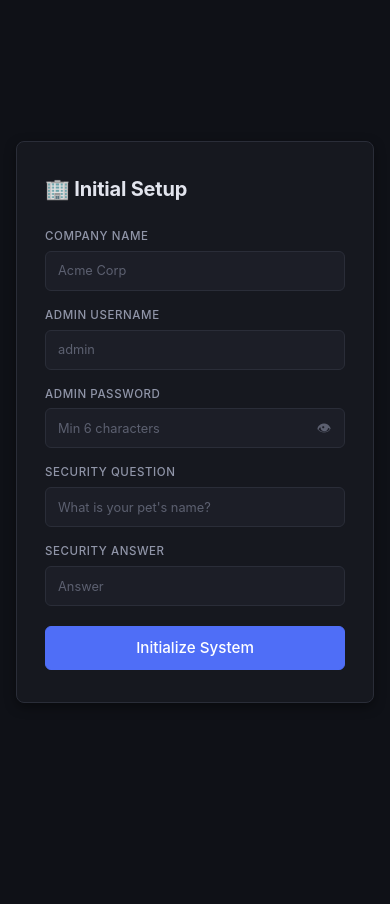
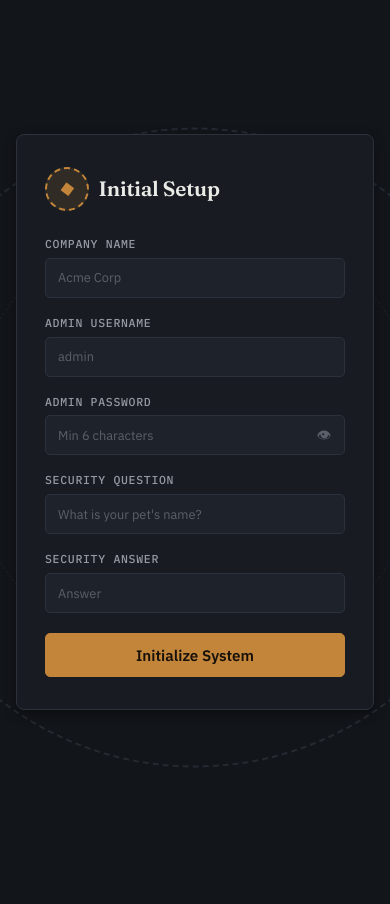
Before and after one commit to jacky1473/my-staff, a Flask app: page /setup in a window 390 px wide. Run offline with Flask 3, Linux system fonts and the light colour scheme; data that the repository does not hold is empty.

Commit message:
Redesign: "Ledger" corporate visual identity across the app
Full retheme of static/app.css (all component classes/selectors kept
identical, so no template markup changes were needed beyond the brand
mark) plus a small brand-mark swap in 12 templates and base.html.

Concept: the app is fundamentally about timestamps (punches, shifts,
PINs), so the identity is grounded in a punch-clock/ledger metaphor
rather than a generic dark-SaaS look:
- Palette: warm ink-charcoal ground (not cold blue-gray), brass/copper
  accent (#c2853a) standing in for the old generic blue, desaturated
  ledger-green/amber/brick-red status colors, warm off-white text.
  Light mode gets a matching warm "ledger paper" cream instead of pure
  white.
- Type: three-role system — Fraunces (slab-serif) for the wordmark and
  page titles, IBM Plex Sans for body/UI, IBM Plex Mono for every
  timestamp, stat number, table header, and form label (tabular nums
  throughout) so the "data is time-stamped" idea is reinforced
  everywhere, not just on the clock widget.
- Signature element: a dashed-circle "ink stamp" badge (.brand-mark)
  used as the wordmark icon in the topbar/auth pages, echoed as a
  large faint watermark ring behind the login/setup card.

Verified by running the app locally end-to-end (setup -> login -> PIN
-> admin dashboard) and screenshotting desktop + mobile viewports;
no template logic changed, only markup for the brand mark swap.

```diff
--- a/static/app.css
+++ b/static/app.css
@@ -1,42 +1,48 @@
 /* ============================================================
-   STAFF PORTAL — Professional Corporate UI v3
-   Clean • Minimal • Enterprise-grade
+   STAFF PORTAL — "LEDGER" Corporate Identity v4
+   A workforce-ops console built around the one thing every page
+   here is actually about: the timestamp. Brass punch-clock accent,
+   ink-charcoal ground, stamped badge as the signature mark, and a
+   three-role type system (slab display / grotesk body / mono data).
    ============================================================ */
+
+@import url('https://fonts.googleapis.com/css2?family=Fraunces:opsz,wght@9..144,500;9..144,600;9..144,700&family=IBM+Plex+Sans:wght@400;500;600;700&family=IBM+Plex+Mono:wght@400;500;600&display=swap');
 
 /* 1. RESET */
 *, *::before, *::after { box-sizing: border-box; margin: 0; padding: 0; }
 
-/* 2. DESIGN TOKENS — Muted, professional palette */
+/* 2. DESIGN TOKENS */
 :root {
-  --bg-base:       #0f1117;
-  --bg-surface:    #16181f;
-  --bg-elevated:   #1c1e27;
-  --bg-hover:      #22242e;
-  --border:        #2a2d38;
-  --border-light:  #323544;
+  --bg-base:       #12151a;
+  --bg-surface:    #181c22;
+  --bg-elevated:   #1e232b;
+  --bg-hover:      #262c35;
+  --border:        #2b323c;
+  --border-light:  #363e4a;
 
-  --text-primary:  #e2e4ed;
-  --text-secondary:#9095a8;
-  --text-muted:    #5c6070;
+  --text-primary:  #e9ebe6;
+  --text-secondary:#9599a3;
+  --text-muted:    #5b606c;
 
-  --accent:        #4f6ef7;
-  --accent-hover:  #3d5ce8;
-  --accent-dim:    rgba(79,110,247,.12);
+  --accent:        #c2853a;
+  --accent-hover:  #a86f2c;
+  --accent-dim:    rgba(194,133,58,.14);
 
-  --green:         #34a853;
-  --green-dim:     rgba(52,168,83,.12);
-  --amber:         #f5a623;
-  --amber-dim:     rgba(245,166,35,.12);
-  --red:           #e53e3e;
-  --red-dim:       rgba(229,62,62,.12);
-  --gray-dim:      rgba(144,149,168,.1);
+  --green:         #5f9e6c;
+  --green-dim:     rgba(95,158,108,.14);
+  --amber:         #dba53f;
+  --amber-dim:     rgba(219,165,63,.14);
+  --red:           #c85c4e;
+  --red-dim:       rgba(200,92,78,.14);
+  --gray-dim:      rgba(149,153,163,.1);
 
-  --radius-sm:     4px;
-  --radius-md:     6px;
+  --radius-sm:     3px;
+  --radius-md:     5px;
   --radius-lg:     8px;
 
-  --font:          -apple-system, BlinkMacSystemFont, 'Segoe UI', 'Inter', Roboto, sans-serif;
-  --font-mono:     'SF Mono', 'Fira Code', 'Courier New', monospace;
+  --font-display:  'Fraunces', Georgia, 'Times New Roman', serif;
+  --font:          'IBM Plex Sans', -apple-system, BlinkMacSystemFont, 'Segoe UI', Roboto, sans-serif;
+  --font-mono:     'IBM Plex Mono', 'SF Mono', 'Fira Code', monospace;
 
   --text-xs:       0.72rem;
   --text-sm:       0.8rem;
@@ -122,12 +131,38 @@ a:hover { text-decoration: underline; }
 .topbar-clock {
   font-size: var(--text-xs);
   font-family: var(--font-mono);
-  color: var(--text-muted);
-  padding: .3rem .6rem;
+  font-weight: 500;
+  letter-spacing: .02em;
+  color: var(--accent);
+  padding: .3rem .65rem;
   border-radius: var(--radius-sm);
-  background: var(--gray-dim);
-  min-width: 80px;
+  background: var(--accent-dim);
+  border: 1px solid rgba(194,133,58,.25);
+  min-width: 84px;
   text-align: center;
+  font-variant-numeric: tabular-nums;
+}
+
+/* 5b. SIGNATURE — stamp/badge mark, echoes a punch-clock ink stamp */
+.brand-mark {
+  width: 26px;
+  height: 26px;
+  flex-shrink: 0;
+  border-radius: 50%;
+  border: 1.5px dashed var(--accent);
+  background: var(--accent-dim);
+  color: var(--accent);
+  display: flex;
+  align-items: center;
+  justify-content: center;
+  font-family: var(--font-display);
+  font-weight: 700;
+  font-size: .68rem;
+  transform: rotate(-8deg);
+  letter-spacing: 0;
+}
+.brand-mark.lg {
+  width: 44px; height: 44px; font-size: 1.05rem; border-width: 2px;
 }
 
 /* 6. PAGE HEADER */
@@ -226,10 +265,11 @@ a:hover { text-decoration: underline; }
 
 .btn-primary {
   background: var(--accent);
-  color: #fff;
+  color: #17110a;
+  font-weight: 600;
   border-color: var(--accent);
 }
-.btn-primary:hover { background: var(--accent-hover); border-color: var(--accent-hover); color: #fff; }
+.btn-primary:hover { background: var(--accent-hover); border-color: var(--accent-hover); color: #17110a; }
 
 .btn-secondary {
   background: var(--bg-elevated);
@@ -266,30 +306,31 @@ a:hover { text-decoration: underline; }
 /* Clock in/out special */
 .btn-clockin {
   background: var(--green);
-  color: #fff;
+  color: #10160f;
   border-color: var(--green);
   height: 44px;
   font-weight: 600;
 }
-.btn-clockin:hover { background: #2d9447; color: #fff; }
+.btn-clockin:hover { background: #4d8759; color: #10160f; }
 .btn-clockout {
   background: var(--amber-dim);
   color: var(--amber);
-  border-color: rgba(245,166,35,.3);
+  border-color: rgba(219,165,63,.35);
   height: 44px;
   font-weight: 600;
 }
-.btn-clockout:hover { background: var(--amber); color: #fff; }
+.btn-clockout:hover { background: var(--amber); color: #17130a; }
 
 /* 10. FORMS */
 .form-group { margin-bottom: 1rem; }
 .form-label {
   display: block;
+  font-family: var(--font-mono);
   font-size: var(--text-xs);
   font-weight: 500;
   color: var(--text-secondary);
   text-transform: uppercase;
-  letter-spacing: .05em;
+  letter-spacing: .06em;
   margin-bottom: .35rem;
 }
 .form-control, .form-select {
@@ -627,6 +674,31 @@ textarea.form-control { height: auto; padding: .6rem .75rem; resize: vertical; m
   display: flex; align-items: center; justify-content: center;
   padding: 1rem;
   background: var(--bg-base);
+  position: relative;
+  overflow: hidden;
+}
+/* Signature watermark — a faint oversized stamp ring behind the card */
+.auth-wrap::before {
+  content: "";
+  position: absolute;
+  width: 640px; height: 640px;
+  border: 2px dashed var(--border-light);
+  border-radius: 50%;
+  top: 50%; left: 50%;
+  transform: translate(-50%, -46%) rotate(-6deg);
+  opacity: .5;
+  pointer-events: none;
+}
+.auth-wrap::after {
+  content: "";
+  position: absolute;
+  width: 460px; height: 460px;
+  border: 1px dashed var(--border-light);
+  border-radius: 50%;
+  top: 50%; left: 50%;
+  transform: translate(-50%, -46%) rotate(8deg);
+  opacity: .35;
+  pointer-events: none;
 }
 .auth-card {
   width: 100%; max-width: 380px;
@@ -635,18 +707,22 @@ textarea.form-control { height: auto; padding: .6rem .75rem; resize: vertical; m
   border-radius: var(--radius-lg);
   padding: 2rem 1.75rem;
   box-shadow: var(--shadow-md);
+  position: relative;
+  z-index: 1;
 }
 .auth-logo {
-  font-size: 1.25rem;
-  font-weight: 700;
+  font-family: var(--font-display);
+  font-size: 1.3rem;
+  font-weight: 600;
   color: var(--text-primary);
   letter-spacing: -.01em;
   margin-bottom: 1.5rem;
   display: flex;
   align-items: center;
-  gap: .5rem;
+  gap: .6rem;
 }
 .auth-logo small {
+  font-family: var(--font);
   font-size: var(--text-xs);
   font-weight: 400;
   color: var(--text-muted);
--- a/templates/activity.html
+++ b/templates/activity.html
@@ -9,7 +9,7 @@
 {% endblock %}
 {% block body %}
 <div class="topbar">
-  <div class="topbar-brand">🏢 {{ company_name }} <span>/ Live Activity</span></div>
+  <div class="topbar-brand"><span class="brand-mark">{{ company_name[0]|upper }}</span>{{ company_name }} <span>/ Live Activity</span></div>
   <div class="topbar-right">
     <span class="badge badge-gray mono" style="font-size:.7rem;">Refreshes every 10s</span>
     <button id="theme-toggle" class="theme-btn">🌙</button>
--- a/templates/admin.html
+++ b/templates/admin.html
@@ -4,7 +4,7 @@
 
 <!-- Topbar -->
 <div class="topbar">
-  <div class="topbar-brand">🏢 {{ company_name }} <span>/ Admin</span></div>
+  <div class="topbar-brand"><span class="brand-mark">{{ company_name[0]|upper }}</span>{{ company_name }} <span>/ Admin</span></div>
   <div class="topbar-right">
     <a href="/admin/activity" class="btn btn-ghost btn-sm">Live Activity</a>
     <a href="/admin/analytics" class="btn btn-ghost btn-sm">Analytics</a>
--- a/templates/analytics.html
+++ b/templates/analytics.html
@@ -2,7 +2,7 @@
 {% block title %}Analytics — {{ company_name }}{% endblock %}
 {% block body %}
 <div class="topbar">
-  <div class="topbar-brand">🏢 {{ company_name }} <span>/ Analytics</span></div>
+  <div class="topbar-brand"><span class="brand-mark">{{ company_name[0]|upper }}</span>{{ company_name }} <span>/ Analytics</span></div>
   <div class="topbar-right">
     <button id="theme-toggle" class="theme-btn">🌙</button>
     <a href="/admin" class="btn btn-ghost btn-sm">← Admin</a>
--- a/templates/base.html
+++ b/templates/base.html
@@ -3,7 +3,7 @@
 <head>
   <meta charset="UTF-8">
   <meta name="viewport" content="width=device-width, initial-scale=1.0, viewport-fit=cover">
-  <meta name="theme-color" content="#16181f">
+  <meta name="theme-color" content="#181c22">
   <meta name="apple-mobile-web-app-capable" content="yes">
   <meta name="apple-mobile-web-app-status-bar-style" content="black">
   <link rel="manifest" href="/static/manifest.json">
--- a/templates/bulk_upload.html
+++ b/templates/bulk_upload.html
@@ -4,7 +4,7 @@
 
 <!-- Topbar -->
 <div class="topbar">
-  <div class="topbar-brand">🏢 {{ company_name }} <span>/ Bulk Add Employees</span></div>
+  <div class="topbar-brand"><span class="brand-mark">{{ company_name[0]|upper }}</span>{{ company_name }} <span>/ Bulk Add Employees</span></div>
   <div class="topbar-right">
     <a href="/admin" class="btn btn-ghost btn-sm">← Back to Admin</a>
     <button id="theme-toggle" class="theme-btn" title="Toggle theme">🌙</button>
--- a/templates/bulk_upload_result.html
+++ b/templates/bulk_upload_result.html
@@ -3,7 +3,7 @@
 {% block body %}
 
 <div class="topbar">
-  <div class="topbar-brand">🏢 {{ company_name }} <span>/ Bulk Upload Results</span></div>
+  <div class="topbar-brand"><span class="brand-mark">{{ company_name[0]|upper }}</span>{{ company_name }} <span>/ Bulk Upload Results</span></div>
   <div class="topbar-right">
     <a href="/admin/bulk-upload" class="btn btn-ghost btn-sm">Upload Another File</a>
     <a href="/admin" class="btn btn-ghost btn-sm">← Back to Admin</a>
--- a/templates/history.html
+++ b/templates/history.html
@@ -2,7 +2,7 @@
 {% block title %}Attendance History — {{ company_name }}{% endblock %}
 {% block body %}
 <div class="topbar">
-  <div class="topbar-brand">🏢 {{ company_name }} <span>/ History</span></div>
+  <div class="topbar-brand"><span class="brand-mark">{{ company_name[0]|upper }}</span>{{ company_name }} <span>/ History</span></div>
   <div class="topbar-right">
     <button id="theme-toggle" class="theme-btn">🌙</button>
     <a href="/staff" class="btn btn-ghost btn-sm">← Back</a>
--- a/templates/leave_admin.html
+++ b/templates/leave_admin.html
@@ -3,7 +3,7 @@
 {% block body %}
 
 <div class="topbar">
-  <div class="topbar-brand">🏢 {{ company_name }} <span>/ Leave Management</span></div>
+  <div class="topbar-brand"><span class="brand-mark">{{ company_name[0]|upper }}</span>{{ company_name }} <span>/ Leave Management</span></div>
   <div class="topbar-right">
     <button id="theme-toggle" class="theme-btn">🌙</button>
     <a href="/admin" class="btn btn-ghost btn-sm">← Admin</a>
--- a/templates/leave_staff.html
+++ b/templates/leave_staff.html
@@ -3,7 +3,7 @@
 {% block body %}
 
 <div class="topbar">
-  <div class="topbar-brand">🏢 {{ company_name }} <span>/ My Leave</span></div>
+  <div class="topbar-brand"><span class="brand-mark">{{ company_name[0]|upper }}</span>{{ company_name }} <span>/ My Leave</span></div>
   <div class="topbar-right">
     <button id="theme-toggle" class="theme-btn">🌙</button>
     <a href="/staff" class="btn btn-ghost btn-sm">← Dashboard</a>
--- a/templates/login.html
+++ b/templates/login.html
@@ -5,7 +5,7 @@
   <div class="auth-card">
 
     <div class="auth-logo">
-      🏢 {{ company_name }}
+      <span class="brand-mark lg">{{ company_name[0]|upper }}</span>{{ company_name }}
       <small>Staff Portal</small>
     </div>
 
--- a/templates/setup.html
+++ b/templates/setup.html
@@ -3,7 +3,7 @@
 {% block body %}
 <div class="auth-wrap">
   <div class="auth-card" style="max-width:440px;">
-    <div class="auth-logo">🏢 Initial Setup</div>
+    <div class="auth-logo"><span class="brand-mark lg">◆</span>Initial Setup</div>
     {% with messages = get_flashed_messages() %}{% if messages %}{% for msg in messages %}
       <div class="flash-alert alert alert-danger py-2 mb-3" style="font-size:.8rem;">{{ msg }}</div>
     {% endfor %}{% endif %}{% endwith %}
--- a/templates/staff.html
+++ b/templates/staff.html
@@ -4,7 +4,7 @@
 
 <!-- Topbar -->
 <div class="topbar">
-  <div class="topbar-brand">🏢 {{ company_name }} <span>/ Dashboard</span></div>
+  <div class="topbar-brand"><span class="brand-mark">{{ company_name[0]|upper }}</span>{{ company_name }} <span>/ Dashboard</span></div>
   <div class="topbar-right">
     <span class="topbar-clock" id="liveClock">--:--:--</span>
     <span class="topbar-user">{{ session.get('display_name') or session['username'] }}</span>
--- a/templates/system.html
+++ b/templates/system.html
@@ -2,7 +2,7 @@
 {% block title %}System — {{ company_name }}{% endblock %}
 {% block body %}
 <div class="topbar">
-  <div class="topbar-brand">🏢 {{ company_name }} <span>/ System</span></div>
+  <div class="topbar-brand"><span class="brand-mark">{{ company_name[0]|upper }}</span>{{ company_name }} <span>/ System</span></div>
   <div class="topbar-right"><button id="theme-toggle" class="theme-btn">🌙</button><a href="/admin" class="btn btn-ghost btn-sm">← Admin</a></div>
 </div>
 <div class="page-wrap">
```
Also changed, not shown: other parts of static/app.css (+44 -31 lines).
